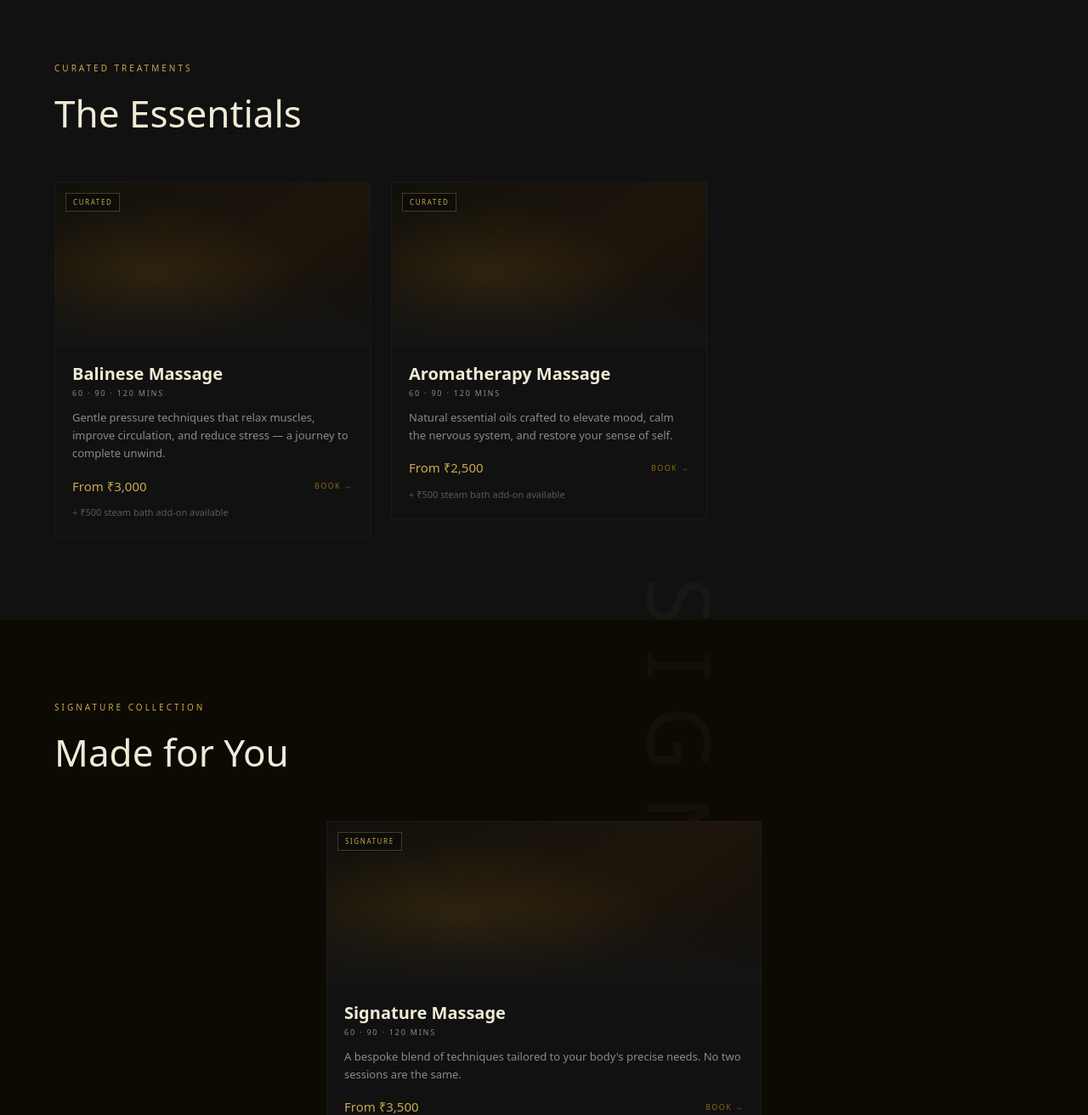
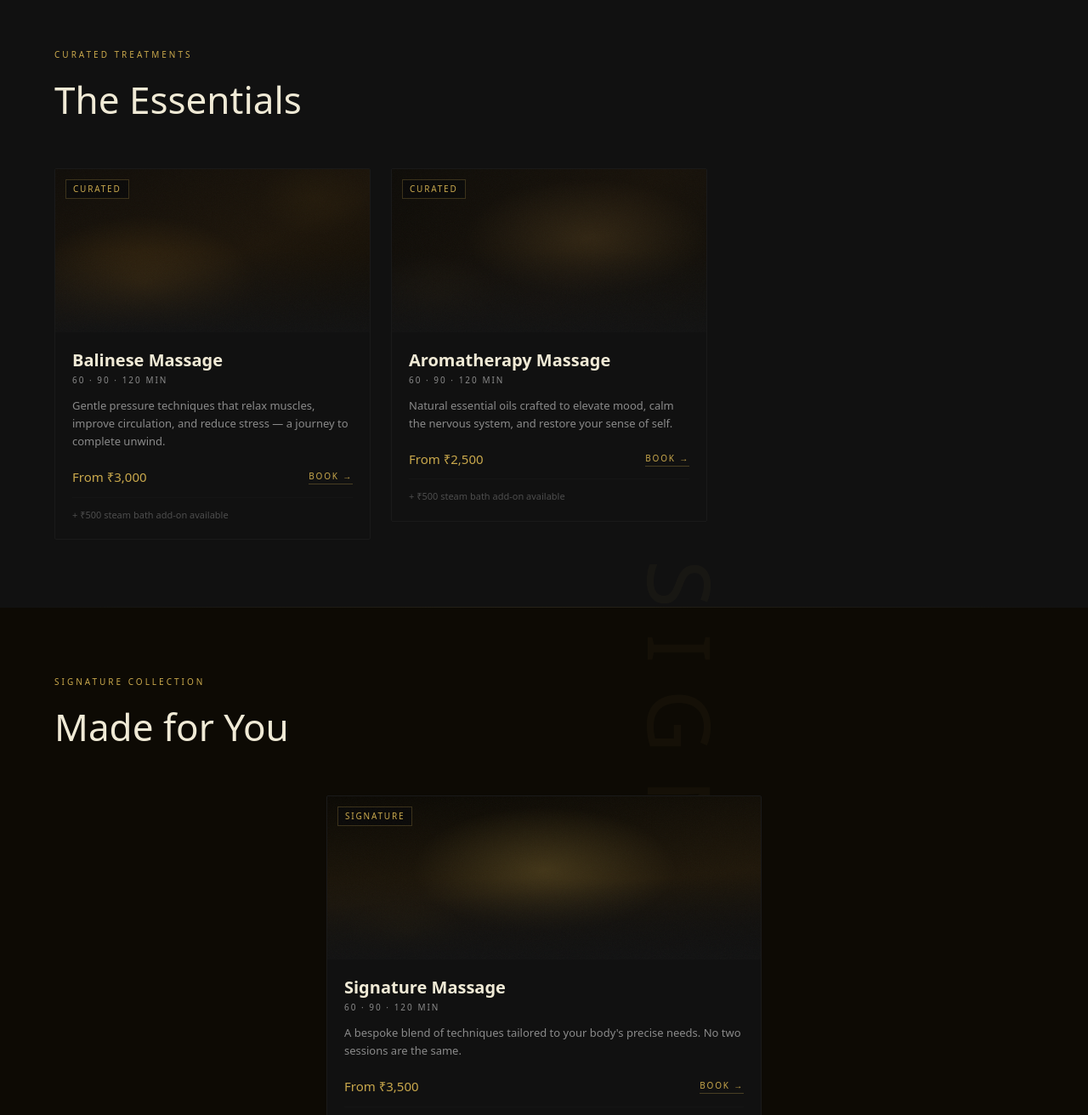
Before and after one commit to nexara-groups/destiny-wellness-spa, a Next.js app: page / in a window 1280 px wide. Shown: the part 1399-2711 px from the top of the page at 85% size. Built offline with nearby package versions, Linux system fonts and the light colour scheme.

Commit message:
feat: premium quality pass — treatment gradients, diamond tier fix, legibility, animation jitter, editorial review cards, gift section elevation

```diff
--- a/src/app/globals.css
+++ b/src/app/globals.css
@@ -68,28 +68,72 @@ html.lenis {
   z-index: 1;
 }
 
-/* Hero atmospheric background */
+/* Hero atmospheric background — deep spa room lit from lower-left */
 .hero-atmosphere {
   background:
-    radial-gradient(ellipse 80% 60% at 20% 50%, rgba(139,105,20,0.18) 0%, transparent 60%),
-    radial-gradient(ellipse 60% 80% at 80% 30%, rgba(201,168,76,0.08) 0%, transparent 55%),
-    radial-gradient(ellipse 100% 100% at 50% 100%, rgba(45,30,10,0.6) 0%, transparent 70%),
-    linear-gradient(160deg, #0a0803 0%, #080808 40%, #0d0a04 100%);
+    radial-gradient(ellipse 120% 50% at 50% 92%, rgba(139,105,20,0.1) 0%, transparent 60%),
+    radial-gradient(ellipse 55% 70% at 16% 58%, rgba(180,130,30,0.2) 0%, transparent 55%),
+    radial-gradient(ellipse 35% 55% at 84% 22%, rgba(201,168,76,0.07) 0%, transparent 50%),
+    radial-gradient(ellipse 70% 45% at 50% 50%, rgba(18,12,3,0.4) 0%, transparent 70%),
+    linear-gradient(170deg, #090806 0%, #080808 30%, #0d0b05 65%, #0a0804 100%);
 }
 
-/* Ritual image placeholders */
+/* Ritual scene placeholders — each a distinct cinematic mood */
 .ritual-placeholder-1 {
   background:
-    radial-gradient(ellipse 70% 80% at 30% 70%, rgba(201,168,76,0.12) 0%, transparent 60%),
-    linear-gradient(145deg, #0f0d08 0%, #1a1208 50%, #0a0803 100%);
+    radial-gradient(ellipse 60% 80% at 35% 65%, rgba(201,168,76,0.15) 0%, transparent 55%),
+    radial-gradient(ellipse 40% 40% at 78% 18%, rgba(100,75,20,0.08) 0%, transparent 45%),
+    linear-gradient(150deg, #0f0d08 0%, #1c1409 55%, #0a0803 100%);
 }
 .ritual-placeholder-2 {
   background:
-    radial-gradient(ellipse 60% 90% at 70% 30%, rgba(139,105,20,0.15) 0%, transparent 55%),
-    linear-gradient(200deg, #141008 0%, #0d0a04 60%, #080808 100%);
+    radial-gradient(ellipse 55% 85% at 65% 35%, rgba(180,130,30,0.17) 0%, transparent 55%),
+    radial-gradient(ellipse 45% 50% at 18% 82%, rgba(140,100,25,0.1) 0%, transparent 45%),
+    linear-gradient(200deg, #141008 0%, #0e0b04 55%, #080808 100%);
 }
 .ritual-placeholder-3 {
   background:
-    radial-gradient(ellipse 80% 60% at 50% 80%, rgba(201,168,76,0.1) 0%, transparent 65%),
-    linear-gradient(120deg, #080808 0%, #131008 50%, #1a1208 100%);
+    radial-gradient(ellipse 75% 55% at 50% 78%, rgba(201,168,76,0.13) 0%, transparent 60%),
+    radial-gradient(ellipse 40% 60% at 22% 28%, rgba(139,105,20,0.1) 0%, transparent 45%),
+    linear-gradient(125deg, #080808 0%, #131008 50%, #1c1409 100%);
 }
+
+/* Service card gradients — distinct atmospheric mood per treatment */
+.sg-balinese {
+  background:
+    radial-gradient(ellipse 65% 75% at 28% 70%, rgba(160,110,30,0.24) 0%, transparent 55%),
+    radial-gradient(ellipse 40% 50% at 82% 18%, rgba(100,75,20,0.1) 0%, transparent 45%),
+    linear-gradient(155deg, #0f0c08 0%, #1c1409 55%, #0d0a03 100%);
+}
+.sg-aromatherapy {
+  background:
+    radial-gradient(ellipse 70% 65% at 62% 42%, rgba(150,115,55,0.2) 0%, transparent 55%),
+    radial-gradient(ellipse 45% 55% at 14% 78%, rgba(110,85,35,0.12) 0%, transparent 45%),
+    linear-gradient(130deg, #0d0b07 0%, #171109 60%, #0f0d08 100%);
+}
+.sg-signature {
+  background:
+    radial-gradient(ellipse 55% 70% at 50% 45%, rgba(201,168,76,0.22) 0%, transparent 55%),
+    radial-gradient(ellipse 30% 40% at 18% 82%, rgba(139,105,20,0.1) 0%, transparent 45%),
+    linear-gradient(175deg, #0a0803 0%, #1e1609 55%, #080808 100%);
+}
+.sg-hot-candle {
+  background:
+    radial-gradient(ellipse 50% 65% at 45% 78%, rgba(220,145,25,0.3) 0%, transparent 55%),
+    radial-gradient(ellipse 35% 45% at 68% 88%, rgba(200,120,20,0.16) 0%, transparent 45%),
+    radial-gradient(ellipse 65% 40% at 50% 100%, rgba(160,80,10,0.22) 0%, transparent 50%),
+    linear-gradient(175deg, #0c0904 0%, #221508 55%, #0a0803 100%);
+}
+.sg-body-scrubs {
+  background:
+    radial-gradient(ellipse 75% 60% at 42% 48%, rgba(185,148,58,0.2) 0%, transparent 55%),
+    radial-gradient(ellipse 45% 65% at 82% 78%, rgba(140,105,40,0.12) 0%, transparent 45%),
+    linear-gradient(120deg, #0e0c07 0%, #1a1409 55%, #0c0b06 100%);
+}
+.sg-couple {
+  background:
+    radial-gradient(ellipse 45% 65% at 20% 55%, rgba(201,168,76,0.17) 0%, transparent 50%),
+    radial-gradient(ellipse 45% 65% at 80% 55%, rgba(201,168,76,0.17) 0%, transparent 50%),
+    radial-gradient(ellipse 80% 40% at 50% 100%, rgba(139,105,20,0.15) 0%, transparent 55%),
+    linear-gradient(175deg, #0a0803 0%, #181208 55%, #080808 100%);
+}
--- a/src/components/sections/MembershipSection.tsx
+++ b/src/components/sections/MembershipSection.tsx
@@ -8,6 +8,7 @@ import MembershipCard from '@/components/ui/MembershipCard';
 export default function MembershipSection() {
   const sectionRef = useRef<HTMLElement>(null);
   const stickyRef = useRef<HTMLDivElement>(null);
+  const activeIndexRef = useRef(-1);
   const reducedMotion = useReducedMotion();
 
   useEffect(() => {
@@ -41,6 +42,10 @@ export default function MembershipSection() {
         onUpdate: (self) => {
           const progress = self.progress;
           const activeIndex = Math.min(Math.floor(progress * totalCards), totalCards - 1);
+
+          // Only animate when active card changes — prevents per-tick jitter
+          if (activeIndex === activeIndexRef.current) return;
+          activeIndexRef.current = activeIndex;
 
           cards.forEach((card, i) => {
             if (i < activeIndex) {
--- a/src/components/sections/TreatmentsSection.tsx
+++ b/src/components/sections/TreatmentsSection.tsx
@@ -9,6 +9,15 @@ const TIER_GROUPS = [
   { id: 'signature' as const, eyebrow: 'Signature Collection', heading: 'Made for You', bg: '#0D0A04' },
   { id: 'premium' as const, eyebrow: 'Premium Rituals', heading: 'The Extraordinary', bg: '#111111' },
 ];
+
+const SERVICE_GRADIENTS: Record<string, string> = {
+  balinese: 'sg-balinese',
+  aromatherapy: 'sg-aromatherapy',
+  signature: 'sg-signature',
+  'hot-candle': 'sg-hot-candle',
+  'body-scrubs': 'sg-body-scrubs',
+  couple: 'sg-couple',
+};
 
 export default function TreatmentsSection() {
   const reducedMotion = useReducedMotion();
@@ -57,18 +66,19 @@ export default function TreatmentsSection() {
 
   return (
     <section id="treatments" ref={sectionRef} className="overflow-hidden">
-      {TIER_GROUPS.map((group) => {
+      {TIER_GROUPS.map((group, groupIndex) => {
         const services = SERVICES.filter((s) => s.tier === group.id);
         const isSignature = group.id === 'signature';
+        const isLast = groupIndex === TIER_GROUPS.length - 1;
 
         return (
           <div
             key={group.id}
             data-tier={group.id}
-            className="relative py-24 px-6"
+            className="relative py-20 px-6"
             style={{ background: group.bg }}
           >
-            {/* Flame glow for premium */}
+            {/* Premium tier: candle glow at base */}
             {group.id === 'premium' && (
               <div
                 className="absolute bottom-0 left-0 right-0 h-48 pointer-events-none"
@@ -119,23 +129,35 @@ export default function TreatmentsSection() {
               >
                 {services.map((service) => (
                   <div key={service.id} className="service-card-wrapper">
-                    <ServiceCard service={service} />
+                    <ServiceCard
+                      service={service}
+                      gradientClass={SERVICE_GRADIENTS[service.id]}
+                    />
                   </div>
                 ))}
 
-                {/* Steam bath add-on (premium tier only) */}
+                {/* Steam bath add-on — premium tier */}
                 {group.id === 'premium' && (
                   <div className="service-card-wrapper">
-                    <div className="h-full bg-charcoal border border-dashed border-gold/30 rounded-sm p-6 flex flex-col items-center justify-center text-center min-h-[200px]">
-                      <p className="font-cinzel text-[9px] tracking-[0.2em] text-brass uppercase mb-3">Add-on</p>
+                    <div className="h-full bg-charcoal border border-dashed border-gold/25 rounded-sm p-6 flex flex-col items-center justify-center text-center min-h-[200px]">
+                      <p className="font-cinzel text-[9px] tracking-[0.25em] text-brass uppercase mb-3">Add-on</p>
                       <h3 className="font-cormorant font-light text-parchment text-xl mb-2">Steam Bath</h3>
                       <p className="font-cinzel text-gold text-lg">+ ₹500</p>
-                      <p className="text-ash text-[12px] mt-3">Available with any treatment</p>
+                      <p className="font-sans text-[12px] text-ash mt-3">Available with any treatment</p>
                     </div>
                   </div>
                 )}
               </div>
             </div>
+
+            {/* Tier separator — gold rule at bottom of each non-last tier */}
+            {!isLast && (
+              <div
+                className="absolute bottom-0 left-0 right-0 h-[1px] pointer-events-none"
+                style={{ background: 'linear-gradient(to right, transparent, rgba(201,168,76,0.12), transparent)' }}
+                aria-hidden="true"
+              />
+            )}
           </div>
         );
       })}
--- a/src/components/ui/MembershipCard.tsx
+++ b/src/components/ui/MembershipCard.tsx
@@ -19,9 +19,9 @@ const TIER_STYLES: Record<
     labelColor: '#C9A84C',
   },
   diamond: {
-    bg: '#0F0F1A',
-    border: '1px solid #4A5FB0',
-    labelColor: '#A8B8E8',
+    bg: '#0E0E10',
+    border: '1px solid rgba(240,234,214,0.28)',
+    labelColor: '#E8D5A3',
   },
   platinum: {
     bg: '#0A0A0A',
--- a/src/components/ui/ServiceCard.tsx
+++ b/src/components/ui/ServiceCard.tsx
@@ -3,6 +3,7 @@ import { WHATSAPP_BOOKING } from '@/constants/site';
 
 interface ServiceCardProps {
   service: Service;
+  gradientClass?: string;
   imageSlot?: React.ReactNode;
 }
 
@@ -12,24 +13,23 @@ const TIER_LABELS: Record<Service['tier'], string> = {
   premium: 'Premium',
 };
 
-export default function ServiceCard({ service, imageSlot }: ServiceCardProps) {
+export default function ServiceCard({ service, gradientClass, imageSlot }: ServiceCardProps) {
   const minPrice = Math.min(...service.durations.map((d) => d.price));
   const durations = service.durations.map((d) => `${d.mins}`).join(' · ');
 
   return (
-    <article className="group relative bg-charcoal border border-smoke rounded-sm overflow-hidden transition-all duration-[400ms] ease-in-out hover:-translate-y-2 hover:border-gold hover:shadow-[0_20px_60px_rgba(201,168,76,0.12)]">
-      {/* Image area */}
+    <article className="group relative bg-charcoal border border-smoke rounded-sm overflow-hidden transition-all duration-[400ms] ease-in-out hover:-translate-y-2 hover:border-gold/60 hover:shadow-[0_20px_60px_rgba(201,168,76,0.12)]">
+      {/* Image / atmosphere area */}
       <div className="relative h-48 overflow-hidden">
         {imageSlot ?? (
           <div
-            className="w-full h-full grain"
-            style={{
-              background: 'radial-gradient(ellipse 80% 80% at 30% 60%, rgba(139,105,20,0.2) 0%, transparent 60%), linear-gradient(145deg, #0f0d08 0%, #1a1208 60%, #0d0a04 100%)',
-            }}
+            className={`w-full h-full grain ${gradientClass ?? 'sg-signature'}`}
           />
         )}
         <div className="absolute inset-0 bg-gradient-to-b from-transparent via-transparent to-charcoal" />
-        <span className="absolute top-3 left-3 font-cinzel text-[8px] tracking-[0.2em] text-gold uppercase bg-obsidian/70 border border-gold/30 px-2 py-1">
+
+        {/* Tier badge */}
+        <span className="absolute top-3 left-3 font-cinzel text-[10px] tracking-[0.18em] text-gold uppercase bg-obsidian/80 border border-gold/25 px-2 py-[3px]">
           {service.badge ?? TIER_LABELS[service.tier]}
         </span>
       </div>
@@ -39,10 +39,10 @@ export default function ServiceCard({ service, imageSlot }: ServiceCardProps) {
         <h3 className="font-cormorant font-semibold text-parchment text-xl mb-1 leading-tight">
           {service.name}
         </h3>
-        <p className="font-cinzel text-[9px] tracking-[0.2em] text-ash uppercase mb-3">
-          {durations} mins
+        <p className="font-cinzel text-[10px] tracking-[0.2em] text-ash uppercase mb-3">
+          {durations} min
         </p>
-        <p className="text-ash text-[13px] leading-relaxed mb-4 line-clamp-3">
+        <p className="text-ash text-[13px] leading-relaxed mb-5 line-clamp-3">
           {service.description}
         </p>
 
@@ -54,7 +54,7 @@ export default function ServiceCard({ service, imageSlot }: ServiceCardProps) {
             href={WHATSAPP_BOOKING}
             target="_blank"
             rel="noopener noreferrer"
-            className="font-cinzel text-[9px] tracking-[0.15em] text-brass uppercase hover:text-gold transition-colors duration-200"
+            className="font-cinzel text-[10px] tracking-[0.18em] text-gold uppercase border-b border-gold/30 pb-px hover:text-champagne hover:border-champagne/50 transition-colors duration-200"
             aria-label={`Book ${service.name}`}
           >
             Book →
@@ -62,7 +62,7 @@ export default function ServiceCard({ service, imageSlot }: ServiceCardProps) {
         </div>
 
         {service.id !== 'couple' && (
-          <p className="text-[11px] text-ash/60 mt-3">
+          <p className="font-sans text-[11px] text-ash/50 mt-3 border-t border-smoke/50 pt-3">
             + ₹500 steam bath add-on available
           </p>
         )}
```
Also changed, not shown: src/components/sections/BookingFooter.tsx (+6 -6 lines), src/components/sections/GiftSection.tsx (+31 -7 lines), src/components/sections/HeroSection.tsx (+7 -1 lines), src/components/sections/SocialProofSection.tsx (+21 -9 lines).
